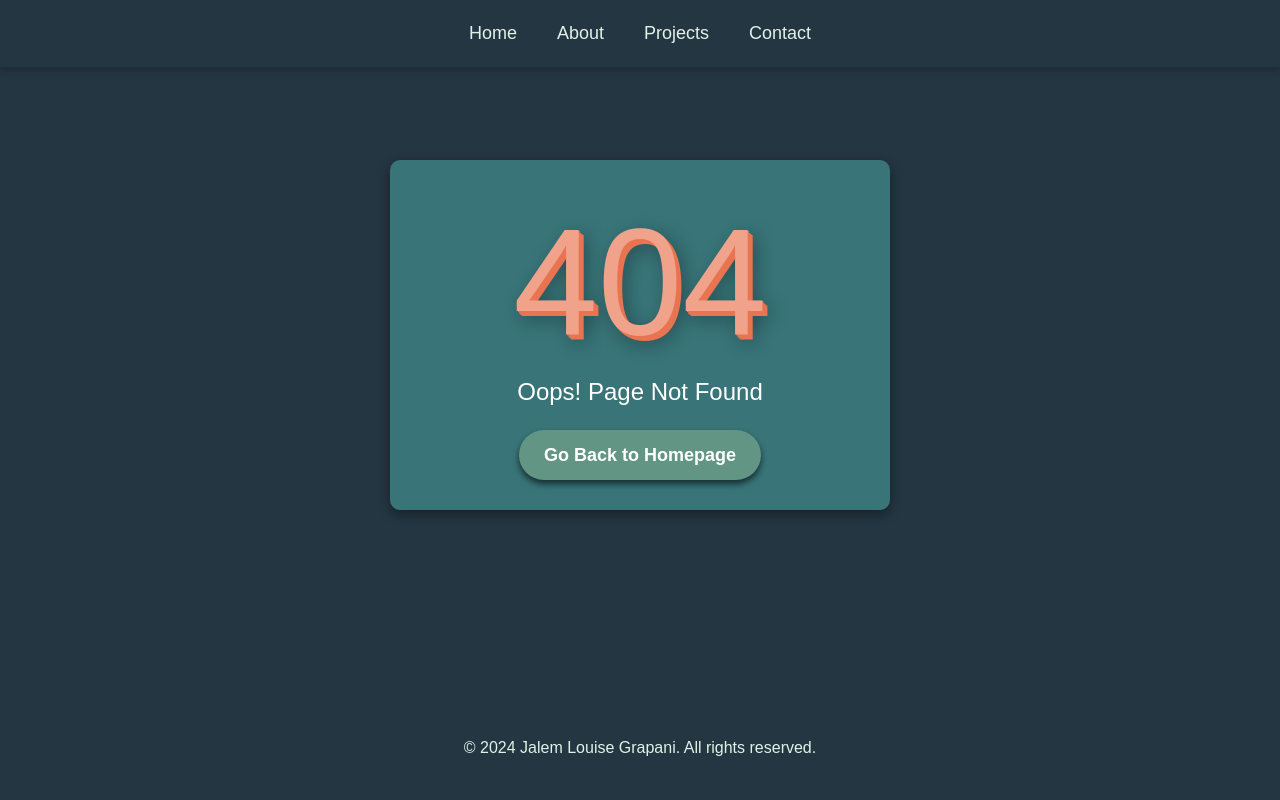
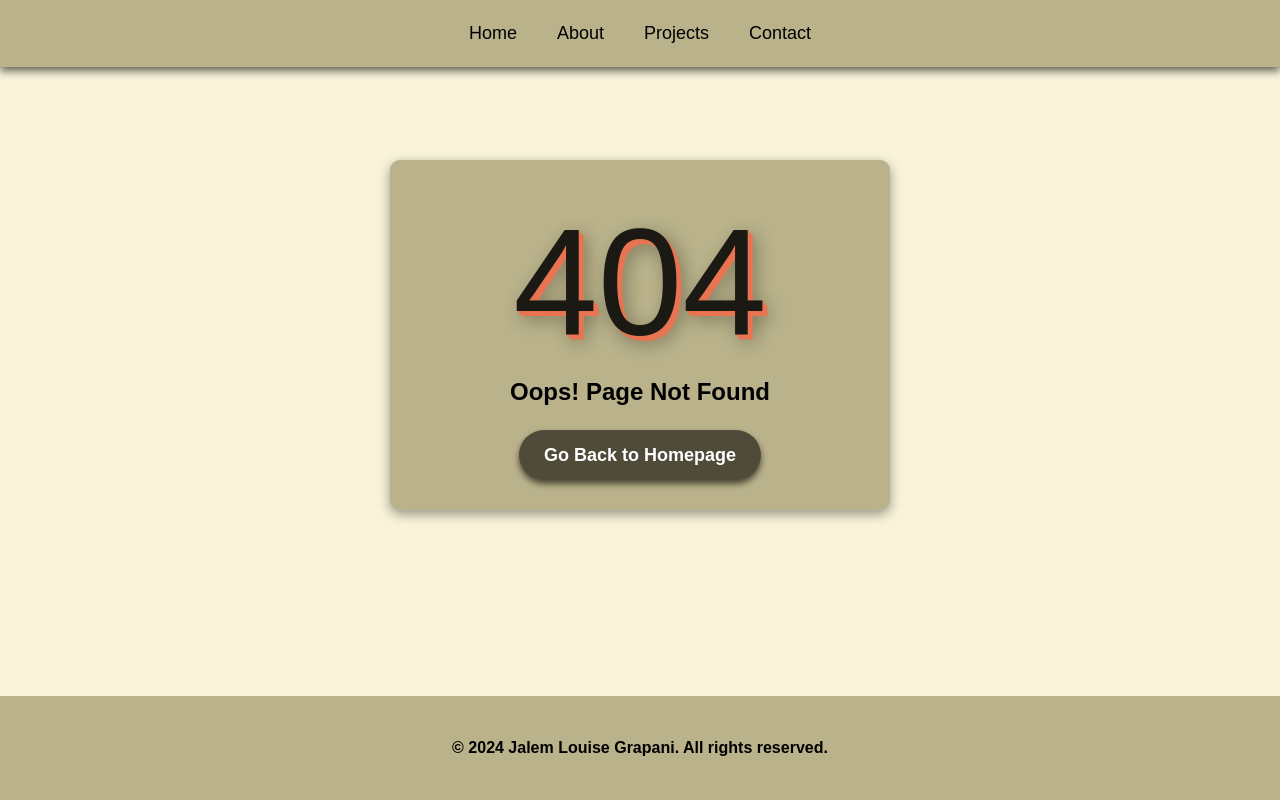
Before and after one commit to jalemgrapani/jalemgrapani.github.io, a PHP site: page /404.html in a window 1280 px wide. Run offline with PHP 8.4, Linux system fonts and the light colour scheme.

Commit message:
Minor changes

```diff
--- a/404.html
+++ b/404.html
@@ -16,7 +16,7 @@
     }
 
     body {
-      background-color: #243642;
+      background-color: #F8F3D9;
       color: #fff;
       font-family: 'Arial', sans-serif;
       display: flex;
@@ -28,9 +28,9 @@
 
     nav {
       width: 100%;
-      background-color: #243642;
-      padding: 10px 0;
-      box-shadow: 0px 4px 8px rgba(0, 0, 0, 0.2);
+      background-color: #B9B28A;
+      padding: 10px;
+      box-shadow: 0px 4px 8px rgba(0, 0, 0, 0.6);
       position: fixed;
       top: 0;
       left: 0;
@@ -46,7 +46,7 @@
     }
 
     nav .nav-item a {
-      color: #e2f1e7;
+      color: #000000;
       text-decoration: none;
       font-size: 18px;
       font-weight: 500;
@@ -86,7 +86,8 @@
     p {
       font-size: 24px;
       margin: 20px 0;
-      font-weight: 300;
+      font-weight: 600;
+      color: #000000;
     }
 
     a {
@@ -101,14 +102,40 @@
       transition: background-color 0.3s ease, transform 0.3s ease;
     }
 
-    a:hover {
-      background-color: #e2f1e7;
-      color: #243642;
-      transform: translateY(-5px);
+    nav .nav-item a {
+      position: relative;
+      color: #000000;
+      text-decoration: none;
+      font-size: 18px;
+      font-weight: 500;
+      padding: 10px 0;
+      background-color: transparent;
+      transition: color 0.3s ease;
     }
 
+    nav .nav-item a::after {
+      content: "";
+      position: absolute;
+      left: 50%;
+      bottom: -2px;
+      width: 0;
+      height: 2px;
+      background: #000000;
+      transition: width 0.3s ease, left 0.3s ease;
+    }
+
+    nav .nav-item a:hover {
+      color: #000000;
+    }
+
+    nav .nav-item a:hover::after {
+      width: 50%;
+      left: 25%;
+    }
+
+
     .footer {
-      background-color: #243642;
+      background-color: #B9B28A;
       color: #e2f1e7;
       text-align: center;
       padding: 20px;
@@ -125,22 +152,23 @@
     @keyframes pulse {
       0% {
         transform: scale(1);
-        color: #fff;
+        color: #504B38;
       }
 
       50% {
         transform: scale(1.4);
-        color: #E97451;
+        color: #000000;
       }
 
       100% {
         transform: scale(1);
-        color: #fff;
+        color: #504B38;
       }
     }
 
+
     .container {
-      background-color: #387478;
+      background-color: #B9B28A;
       padding: 50px 40px;
       margin-top: 160px;
       border-radius: 10px;
@@ -157,7 +185,7 @@
       justify-content: center;
       align-items: center;
       padding: 10px 25px;
-      background-color: #629584;
+      background-color: #504B38;
       color: #fff;
       text-decoration: none;
       border: none;
@@ -180,11 +208,12 @@
     }
 
     .button:hover {
-      background-color: #e2f1e7;
-      color: #243642;
+      background-color: #E97451;
+      color: #fff;
       box-shadow: 0px 8px 15px rgba(0, 0, 0, 0.4);
       transform: scale(1.1) translateX(-50%);
     }
+
 
     @media (max-width: 576px) {
       .button {
@@ -212,10 +241,10 @@
   <div class="container">
     <h1>404</h1>
     <p>Oops! Page Not Found</p>
-    <a class="button" href="/index.html">Go Back to Homepage</a>
+    <a class="button" href="/jalemgrapani.github.io/index.html">Go Back to Homepage</a>
   </div>
 
-  <div class="footer">
+  <div class="footer text-black">
     <p>&copy; 2024 Jalem Louise Grapani. All rights reserved.</p>
   </div>
 
--- a/homepage.css
+++ b/homepage.css
@@ -214,6 +214,7 @@
 
  .footer p {
      font-size: 16px;
+     font-weight: 600;
  }
 
  .profile-image-container {
@@ -318,7 +319,6 @@
 
  }
 
-
  .projectButton {
      font-size: 40px;
      padding: 20px 80px;
```
